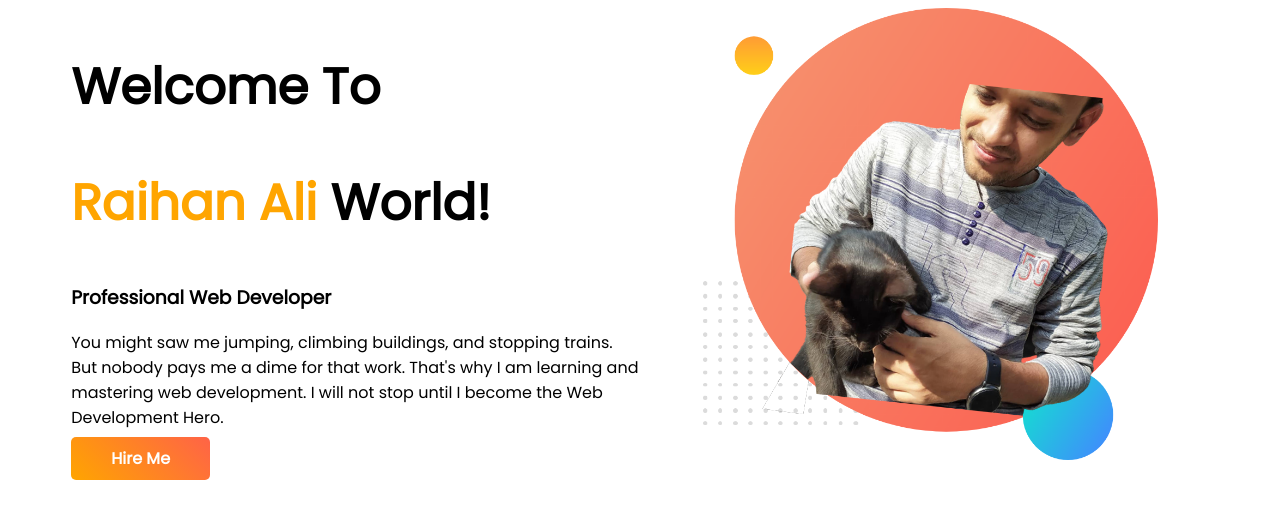
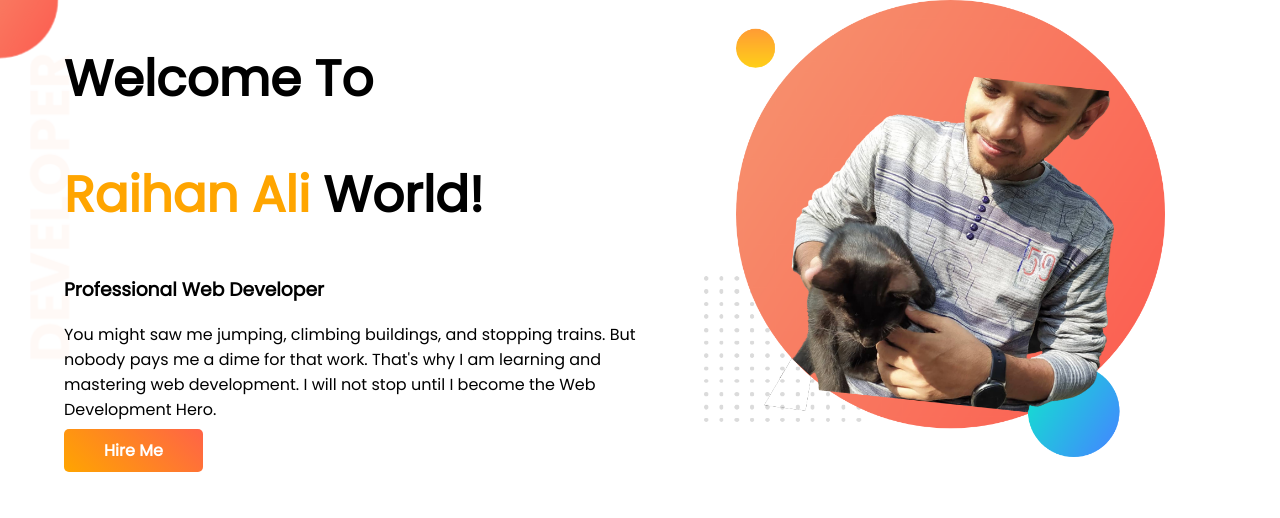
Before and after one commit to iamraihan/developer-portfiolio, a plain HTML site: page index.html in a window 1280 px wide. Drawn offline with Linux system fonts and the light colour scheme.

Commit message:
banner ad

```diff
--- a/index.html
+++ b/index.html
@@ -13,7 +13,7 @@
 </head>
 
 <body>
-    <section>
+    <section class="banner-top">
         <div class="half-div">
             <h1>Welcome To</h1>
             <h1> <span class="name">Raihan Ali</span> World!</h1>
--- a/style.css
+++ b/style.css
@@ -1,5 +1,6 @@
 body{
     font-family: 'Poppins', sans-serif;
+    margin: 0;
 }
 h1{
     font-size: 50px;
@@ -25,3 +26,7 @@ section{
     color: #fff;
     font-weight: 700;
 }
+.banner-top{
+    background-image: url(./images/top-banner.png);
+    background-repeat: no-repeat;
+}
```
